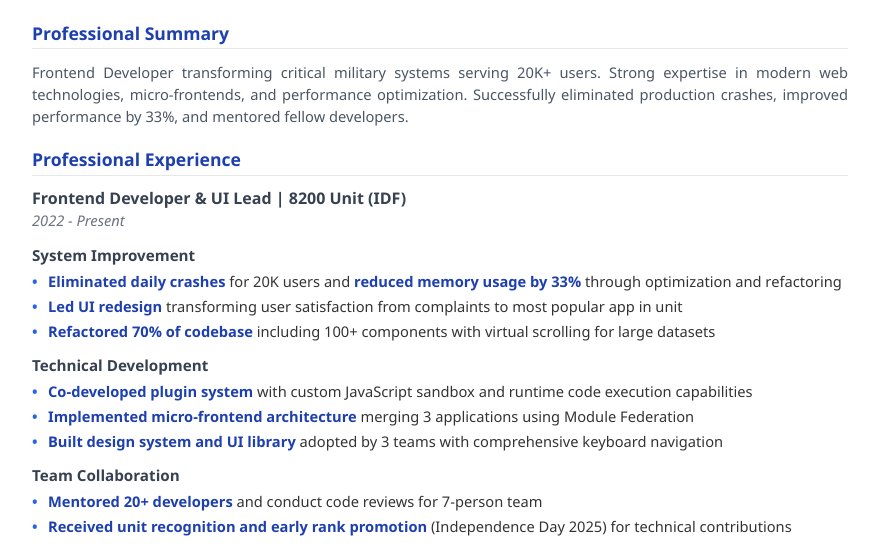
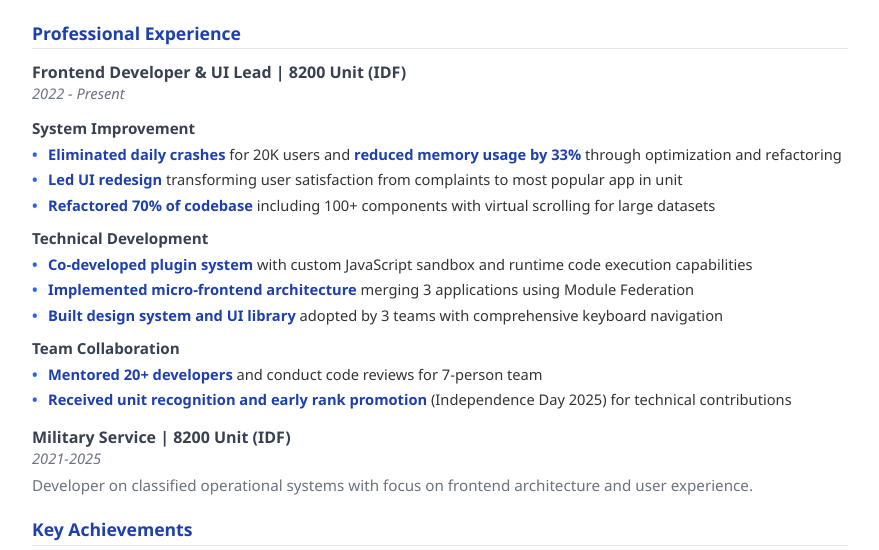
Before and after one commit to Chaimalov/Resume, a website: page Chaim-Malov-CV.html in a window 1280 px wide. Shown: the part 197-747 px from the top of the page, without its empty margins (200-1079 px from the left). Drawn offline with Linux system fonts and the light colour scheme.

Commit message:
Update Chaim-Malov-CV.html

```diff
--- a/Chaim-Malov-CV.html
+++ b/Chaim-Malov-CV.html
@@ -211,13 +211,6 @@
         </div>
 
     <div class="section">
-        <div class="section-title">Professional Summary</div>
-        <div class="summary">
-            Frontend Developer transforming critical military systems serving 20K+ users. Strong expertise in modern web technologies, micro-frontends, and performance optimization. Successfully eliminated production crashes, improved performance by 33%, and mentored fellow developers.
-        </div>
-    </div>
-
-    <div class="section">
         <div class="section-title">Professional Experience</div>
 
         <div class="job-header">
```
